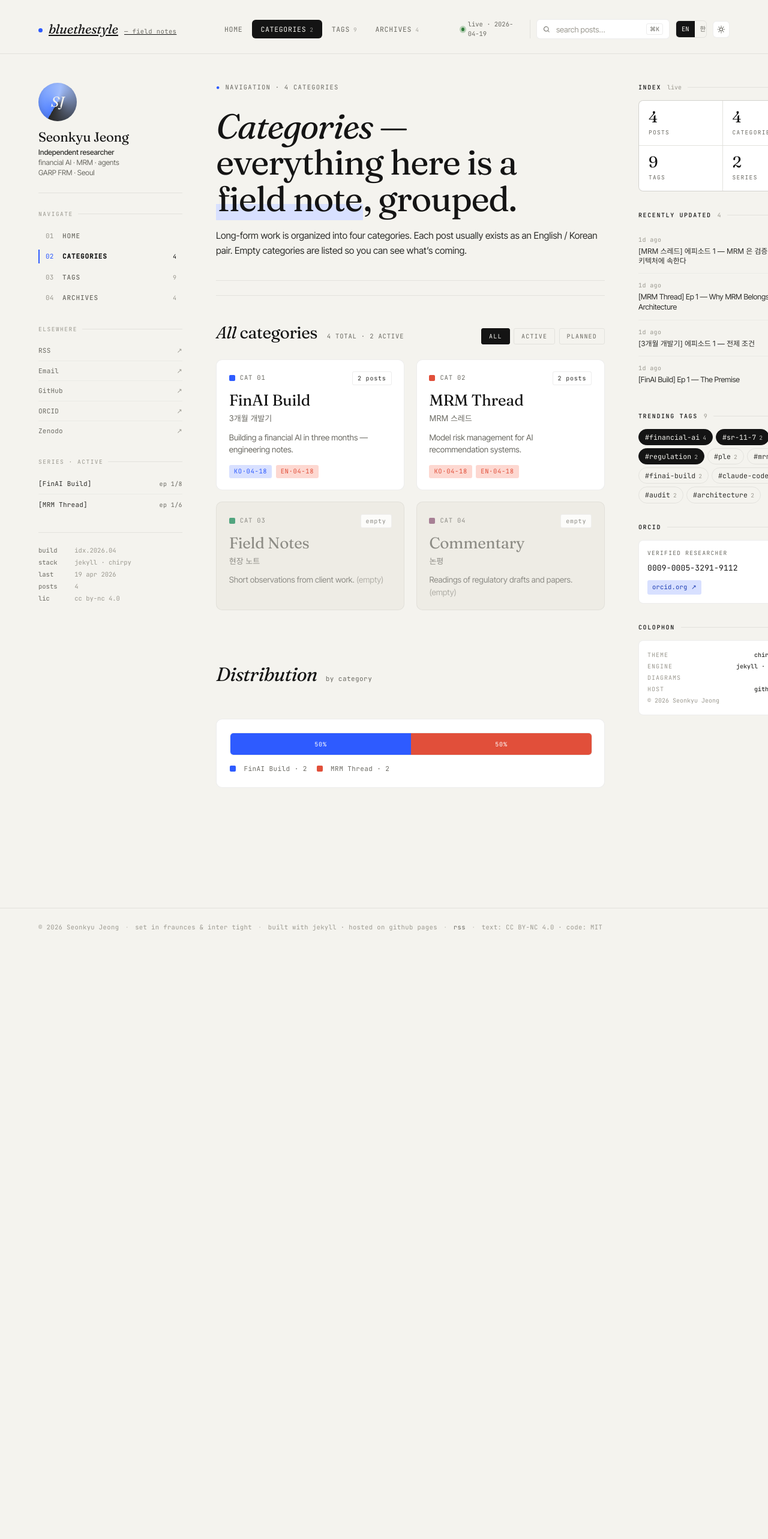
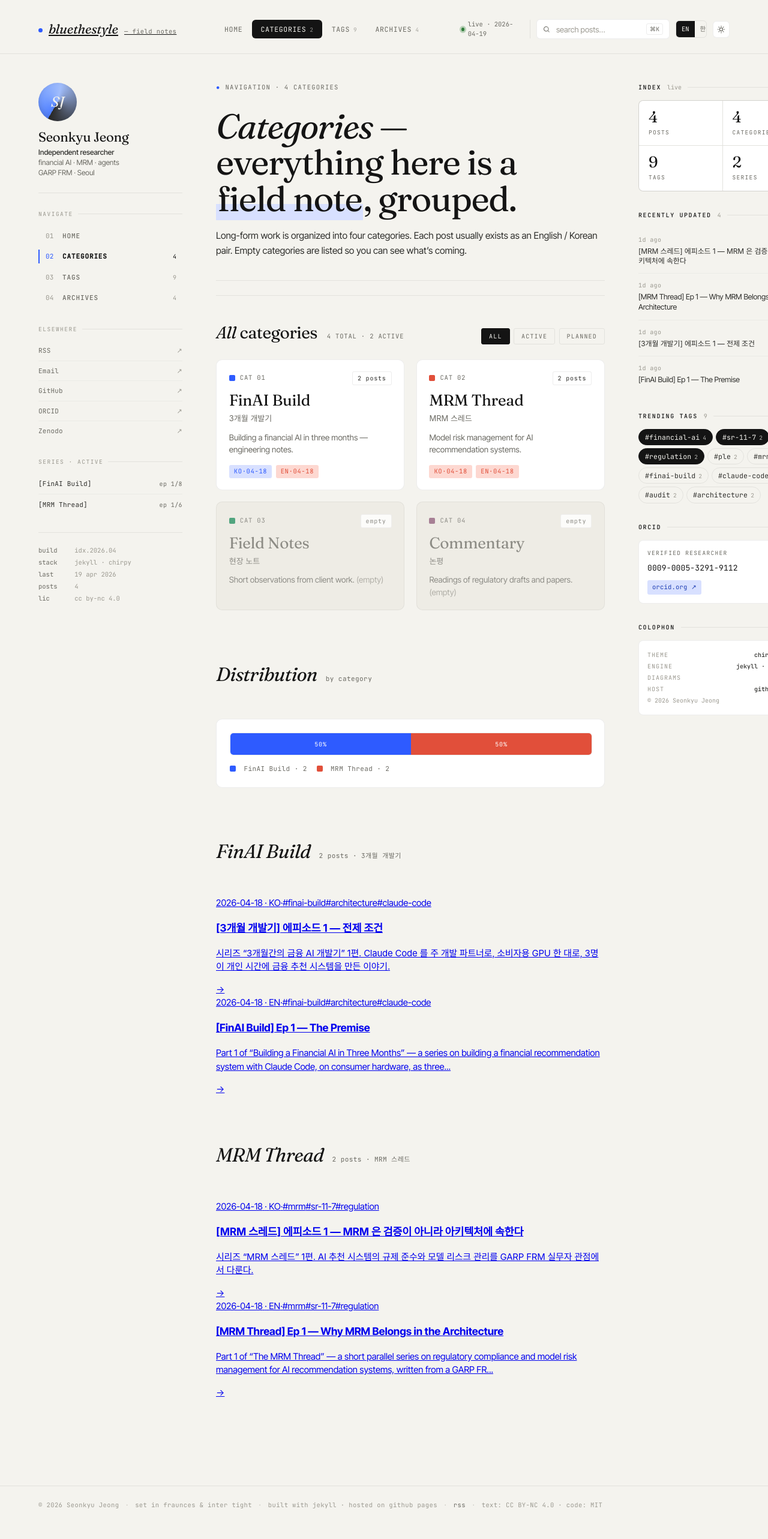
Before and after one commit to bluethestyle/bluethestyle.github.io, a Jekyll site: the page built from categories.html, in a window 1280 px wide. Shown: the whole page at 60% size. Built offline with Jekyll 4.4.1, drawn with Linux system fonts in a browser that asks for light colours; some web fonts are replaced; before the commit the page ends 1601 px from its top, so only the background shows below that.

Commit message:
feat(categories): clickable cards + per-category post listings
Each active category card now links to its own anchored section
below the Distribution bar. Previously cards were non-interactive
<article> elements; the section that rendered post lists per
category was missing entirely (lost during the hero rewrite).

- <article> → <a href='#{slug}'> so clicking scrolls to the list
- Empty/planned cards remain non-interactive <div>
- New section at bottom iterates site.categories, for each renders
  a block with anchor id + section header (name + post count +
  Korean subtitle) + list of post rows (date · lang · tags,
  title, excerpt, read →)
- Hover polish: cards lift 2px + subtle shadow

Styles for .bts-cat-postlist + .bts-cat-post-row still pending
(may inherit from generic post-row styles for now; dedicated
rules coming in next iteration).

Co-Authored-By: Claude Opus 4.7 (1M context) <noreply@anthropic.com>

```diff
--- a/categories.html
+++ b/categories.html
@@ -105,8 +105,8 @@ title: Categories
       {%- if pl == "en" and latest_en == "" -%}{%- assign latest_en = pd -%}{%- endif -%}
     {%- endfor -%}
 
-    <article class="bts-cat-card" data-state="active"
-             style="--cv: var(--{{ ccolor }}); --cs: var(--{{ ccolor }}s);">
+    <a class="bts-cat-card" data-state="active" href="#{{ name | slugify }}"
+       style="--cv: var(--{{ ccolor }}); --cs: var(--{{ ccolor }}s);">
       <div class="top">
         <div class="mark">
           <span class="sq"></span>
@@ -121,7 +121,7 @@ title: Categories
         {%- if latest_ko != "" -%}<span class="pill ko">KO·{{ latest_ko }}</span>{%- endif -%}
         {%- if latest_en != "" -%}<span class="pill en">EN·{{ latest_en }}</span>{%- endif -%}
       </div>
-    </article>
+    </a>
   {%- endfor -%}
 
   {%- comment -%} Planned (empty) categories {%- endcomment -%}
@@ -141,8 +141,8 @@ title: Categories
         {%- assign ccolor = "c4" -%}
     {%- endcase -%}
 
-    <article class="bts-cat-card empty" data-state="planned"
-             style="--cv: var(--{{ ccolor }}); --cs: var(--{{ ccolor }}s);">
+    <div class="bts-cat-card empty" data-state="planned"
+         style="--cv: var(--{{ ccolor }}); --cs: var(--{{ ccolor }}s);">
       <div class="top">
         <div class="mark">
           <span class="sq"></span>
@@ -153,7 +153,7 @@ title: Categories
       <h3 class="title">{{ p_name }}</h3>
       {%- if kr_sub != "" -%}<div class="kr-sub">{{ kr_sub }}</div>{%- endif -%}
       <p class="desc">{{ cdesc }} <em>(empty)</em></p>
-    </article>
+    </div>
   {%- endfor -%}
 
 </div>
@@ -188,6 +188,57 @@ title: Categories
       {%- endfor -%}
     </div>
   </div>
+</section>
+
+
+<!-- ================================================================
+     6. Per-category post lists — anchored by category slug
+        (clicking a card above scrolls to the matching list)
+     ================================================================ -->
+<section class="bts-cat-listings" style="margin-top: 56px;">
+  {%- for c in site.categories -%}
+    {%- assign name = c[0] -%}
+    {%- assign posts = c[1] -%}
+    {%- assign slug = name | slugify -%}
+    {%- assign kr_sub = "" -%}
+    {%- case name -%}
+      {%- when "FinAI Build" -%}{% assign kr_sub = "3개월 개발기" %}
+      {%- when "MRM Thread" -%}{% assign kr_sub = "MRM 스레드" %}
+    {%- endcase -%}
+
+    <div id="{{ slug }}" class="bts-cat-list-block" style="margin-top: 48px; scroll-margin-top: 80px;">
+      <div class="bts-sec-head">
+        <div class="l">
+          <h2 class="title"><em>{{ name }}</em></h2>
+          <span class="count">{{ posts | size }} post{% if posts.size != 1 %}s{% endif %}{% if kr_sub != "" %} · {{ kr_sub }}{% endif %}</span>
+        </div>
+      </div>
+      <div class="bts-cat-postlist">
+        {%- for p in posts -%}
+          <a class="bts-cat-post-row" href="{{ p.url | relative_url }}">
+            <div class="meta">
+              <span class="date">{{ p.date | date: "%Y-%m-%d" }}</span>
+              <span class="sep">·</span>
+              <span class="lang">{{ p.lang | default: "en" | upcase }}</span>
+              {%- if p.tags.size > 0 -%}
+                <span class="sep">·</span>
+                {%- for t in p.tags limit: 3 -%}
+                  <span class="tg">#{{ t }}</span>
+                {%- endfor -%}
+              {%- endif -%}
+            </div>
+            <h3 class="ti {% if p.lang == 'ko' %}kr{% endif %}">{{ p.title }}</h3>
+            {%- if p.excerpt -%}
+              <p class="ex {% if p.lang == 'ko' %}kr{% endif %}">
+                {{ p.excerpt | strip_html | truncate: 160 }}
+              </p>
+            {%- endif -%}
+            <span class="arr">→</span>
+          </a>
+        {%- endfor -%}
+      </div>
+    </div>
+  {%- endfor -%}
 </section>
 
 
@@ -239,9 +290,16 @@ title: Categories
     background: var(--surface); padding: 1.2rem 1.3rem;
     display: flex; flex-direction: column; gap: 0.7rem;
     transition: border-color 0.12s, transform 0.2s;
+    text-decoration: none;
+    color: inherit;
   }
-  .bts-cat-card:hover { border-color: var(--cv); }
-  .bts-cat-card.empty { background: var(--bg-2); opacity: 0.75; }
+  .bts-cat-card:hover {
+    border-color: var(--cv);
+    transform: translateY(-2px);
+    box-shadow: 0 6px 18px rgba(20,20,20,0.06);
+  }
+  .bts-cat-card.empty { background: var(--bg-2); opacity: 0.75; cursor: default; }
+  .bts-cat-card.empty:hover { transform: none; box-shadow: none; }
 
   .bts-cat-card .top {
     display: flex; justify-content: space-between; align-items: center;
```
